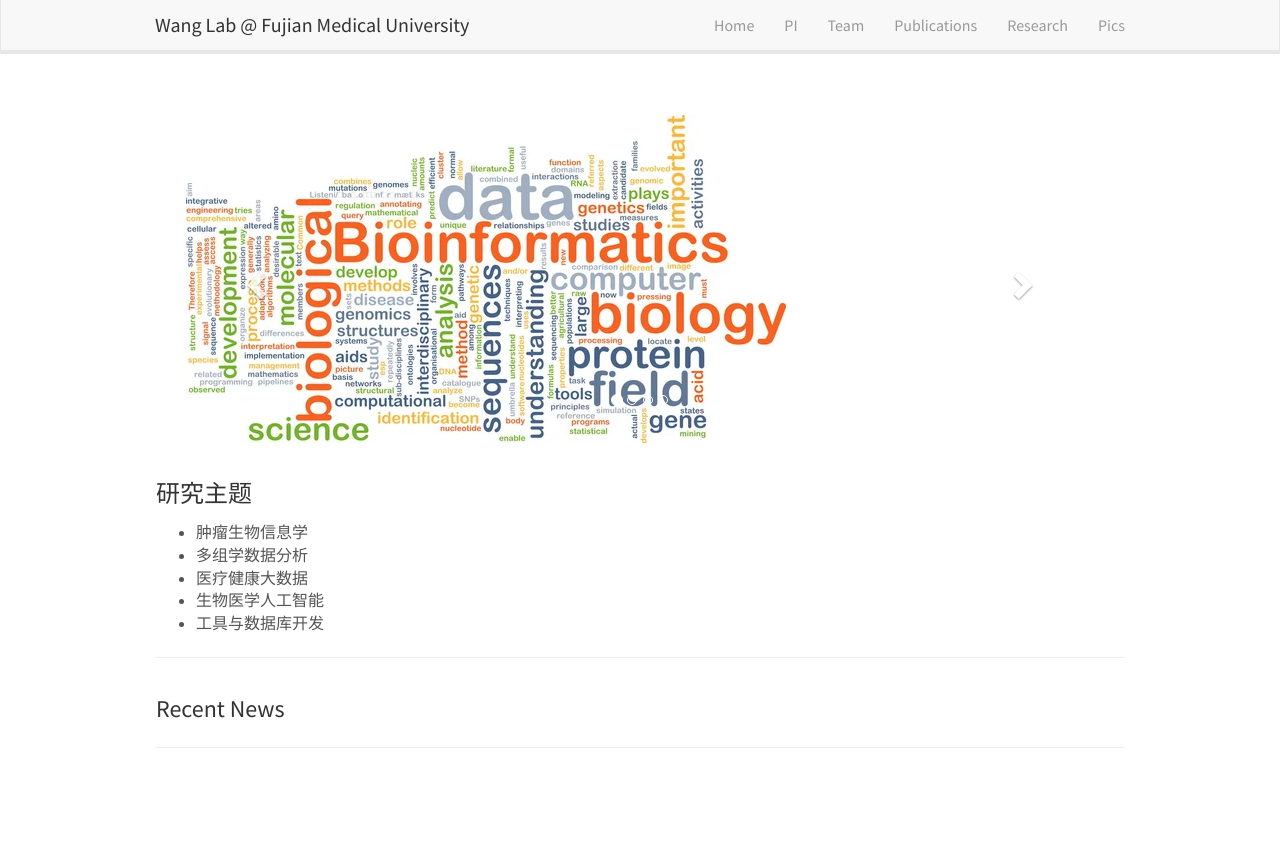
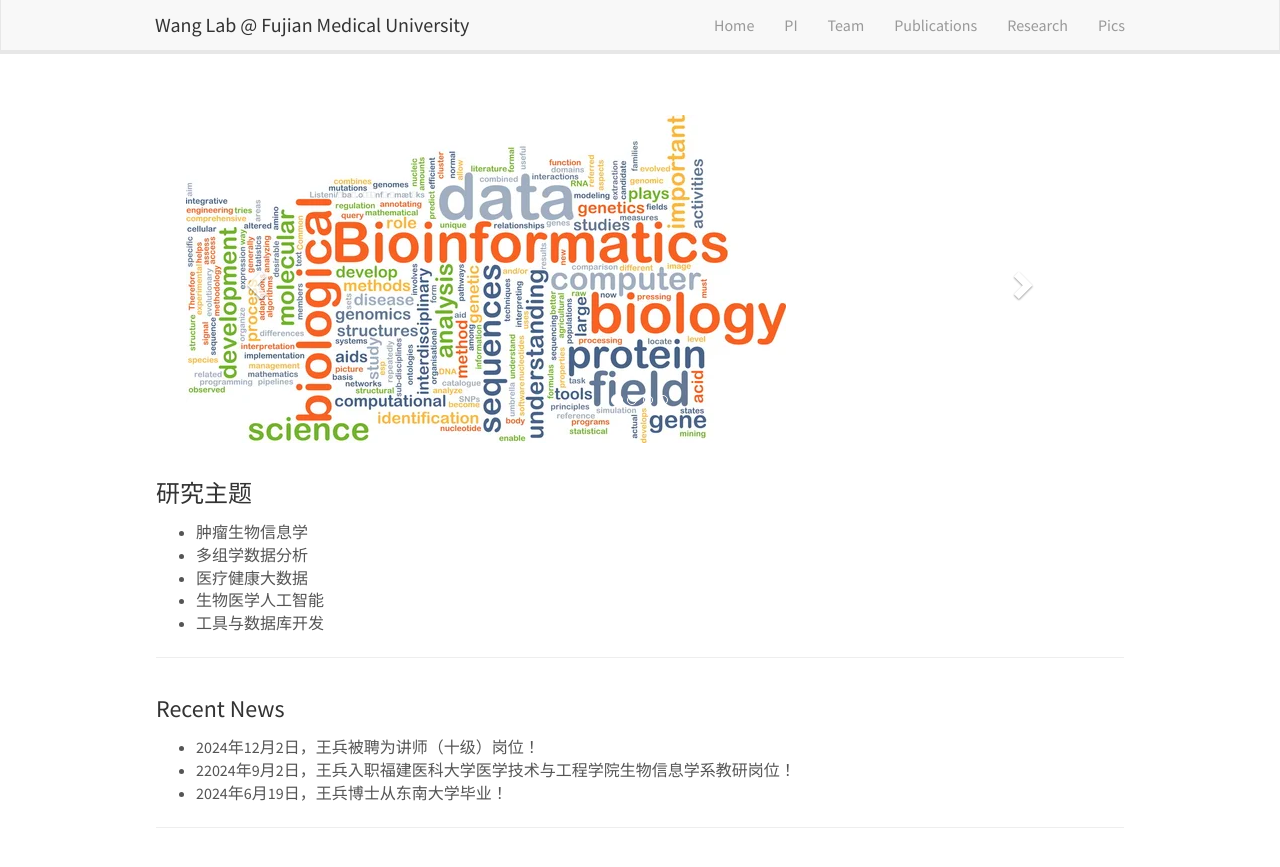
Before and after one commit to wangbing587/wangbing587.github.io, a Jekyll site: the page built from _pages/home.md, in a window 1280 px wide. Shown: the top 867 px of the page. Built offline with Jekyll 4.4.1, drawn with Linux system fonts in a browser that asks for light colours.

Commit message:
Update home.md

```diff
--- a/_pages/home.md
+++ b/_pages/home.md
@@ -15,5 +15,7 @@ permalink: /
 <hr />
 
 # <font size="5">Recent News</font>
-
+- 2024年12月2日，王兵被聘为讲师（十级）岗位！
+- 22024年9月2日，王兵入职福建医科大学医学技术与工程学院生物信息学系教研岗位！
+- 2024年6月19日，王兵博士从东南大学毕业！
 <hr />
```
